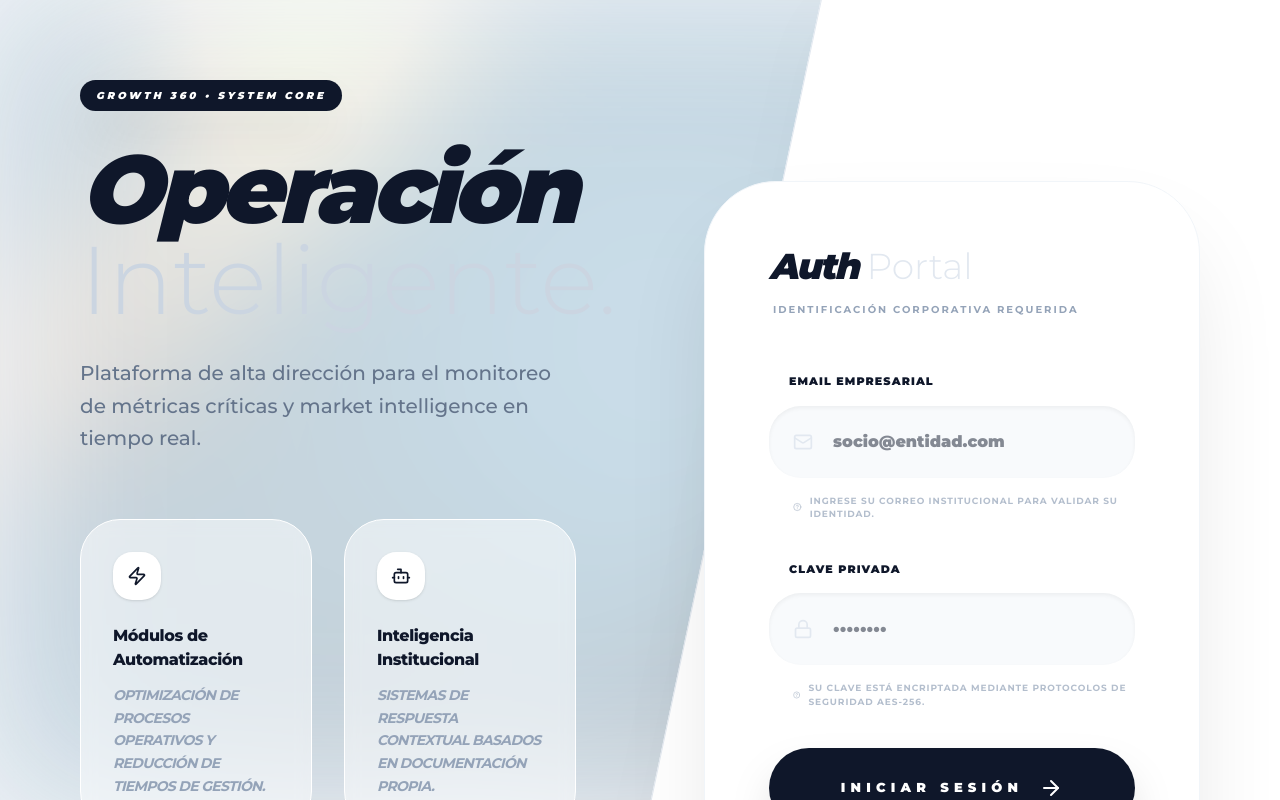
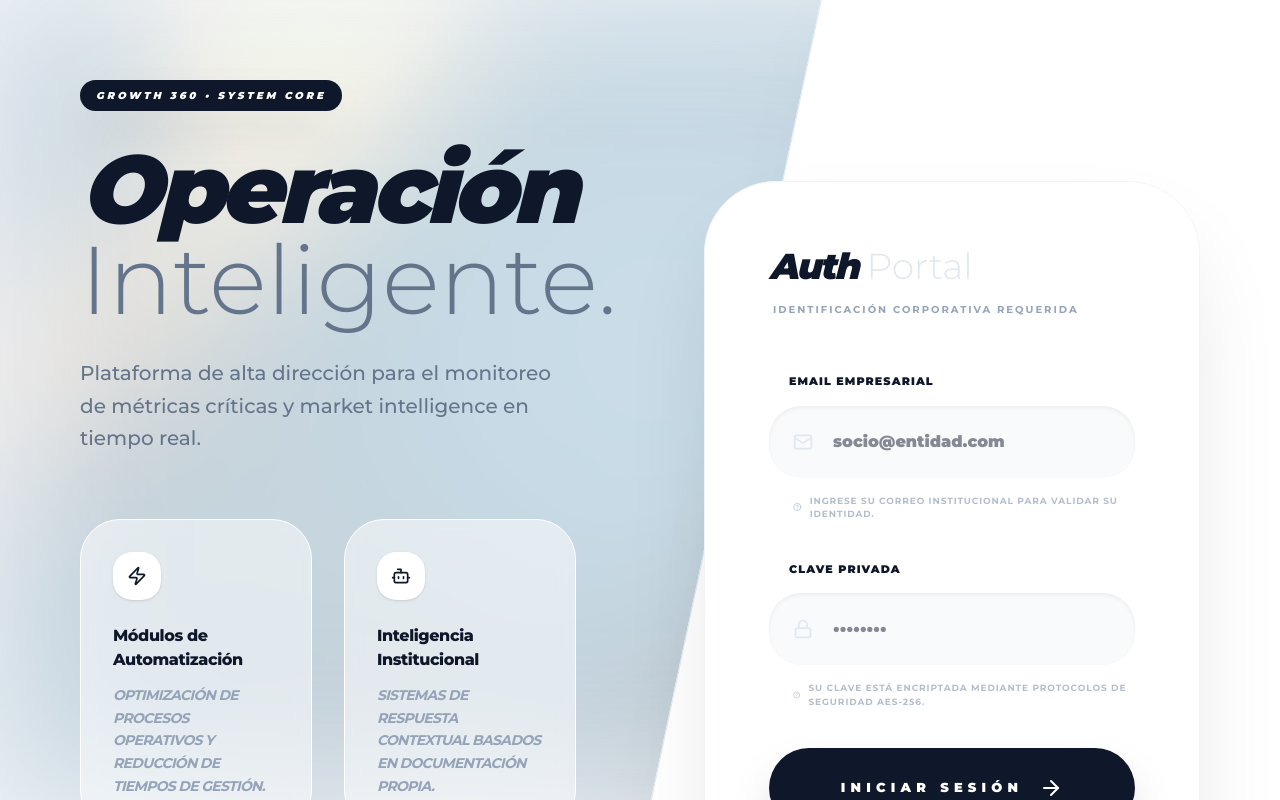
Before and after one commit to lucasmmg12/growth360, a React (Vite) app: page /login in a window 1280 px wide. Shown: the top 800 px of the page. Built offline with nearby package versions, Linux system fonts and the light colour scheme.

Commit message:
style: Darken 'Inteligente' title for better visibility

```diff
--- a/src/pages/Login.jsx
+++ b/src/pages/Login.jsx
@@ -69,7 +69,7 @@ const Login = ({ startDemo }) => {
                             </div>
                             <h1 className="text-6xl xl:text-8xl font-black tracking-tighter text-gray-900 leading-[0.95] italic">
                                 Operación <br />
-                                <span className="text-gray-300 not-italic font-light tracking-normal">Inteligente.</span>
+                                <span className="text-gray-500 not-italic font-light tracking-normal">Inteligente.</span>
                             </h1>
                             <p className="text-gray-500 text-xl max-w-lg leading-relaxed font-medium">
                                 Plataforma de alta dirección para el monitoreo de métricas críticas y market intelligence en tiempo real.
```
Also changed, not shown: 1 other file (tests, documents, lock files or other folders).
